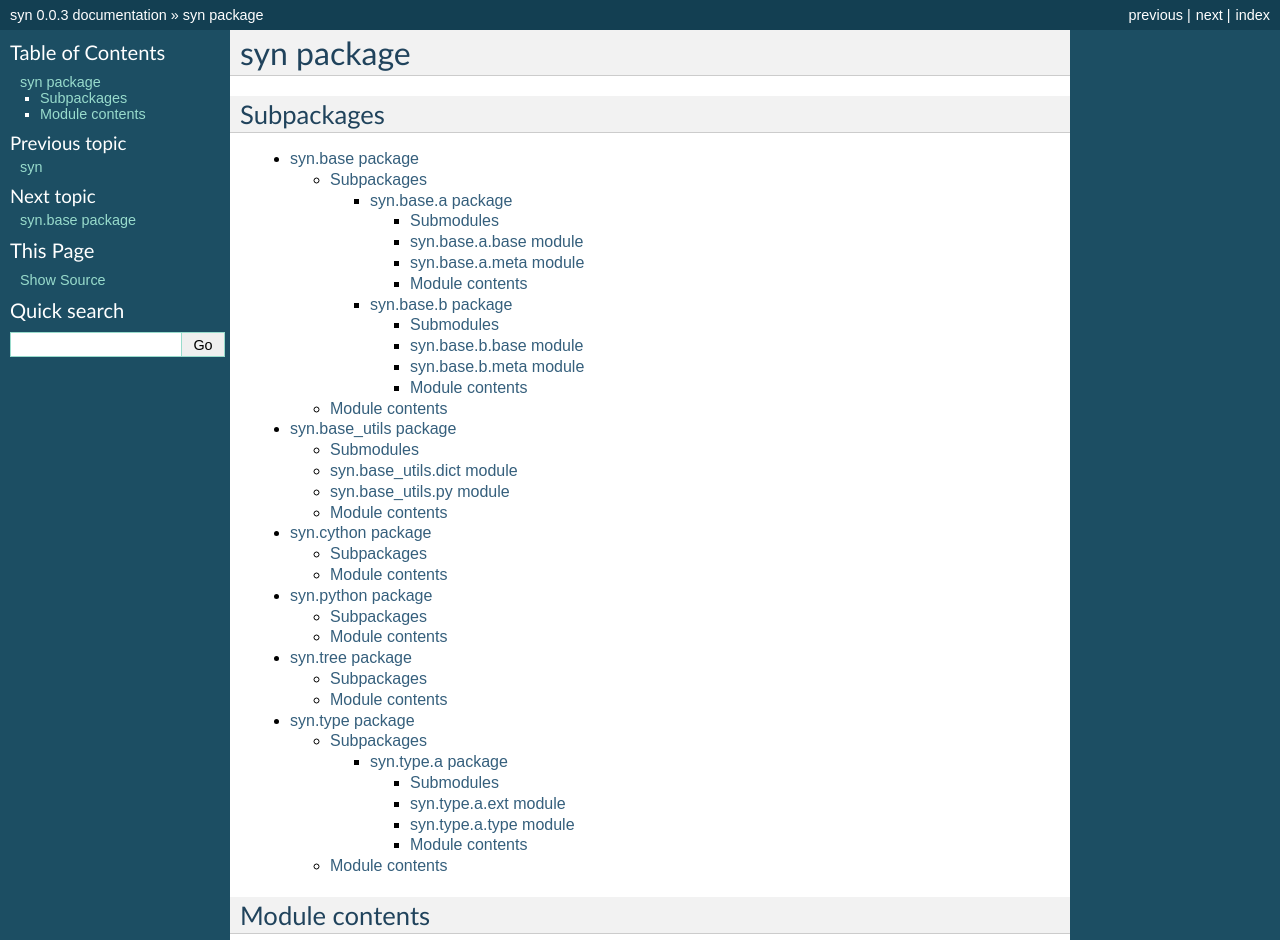
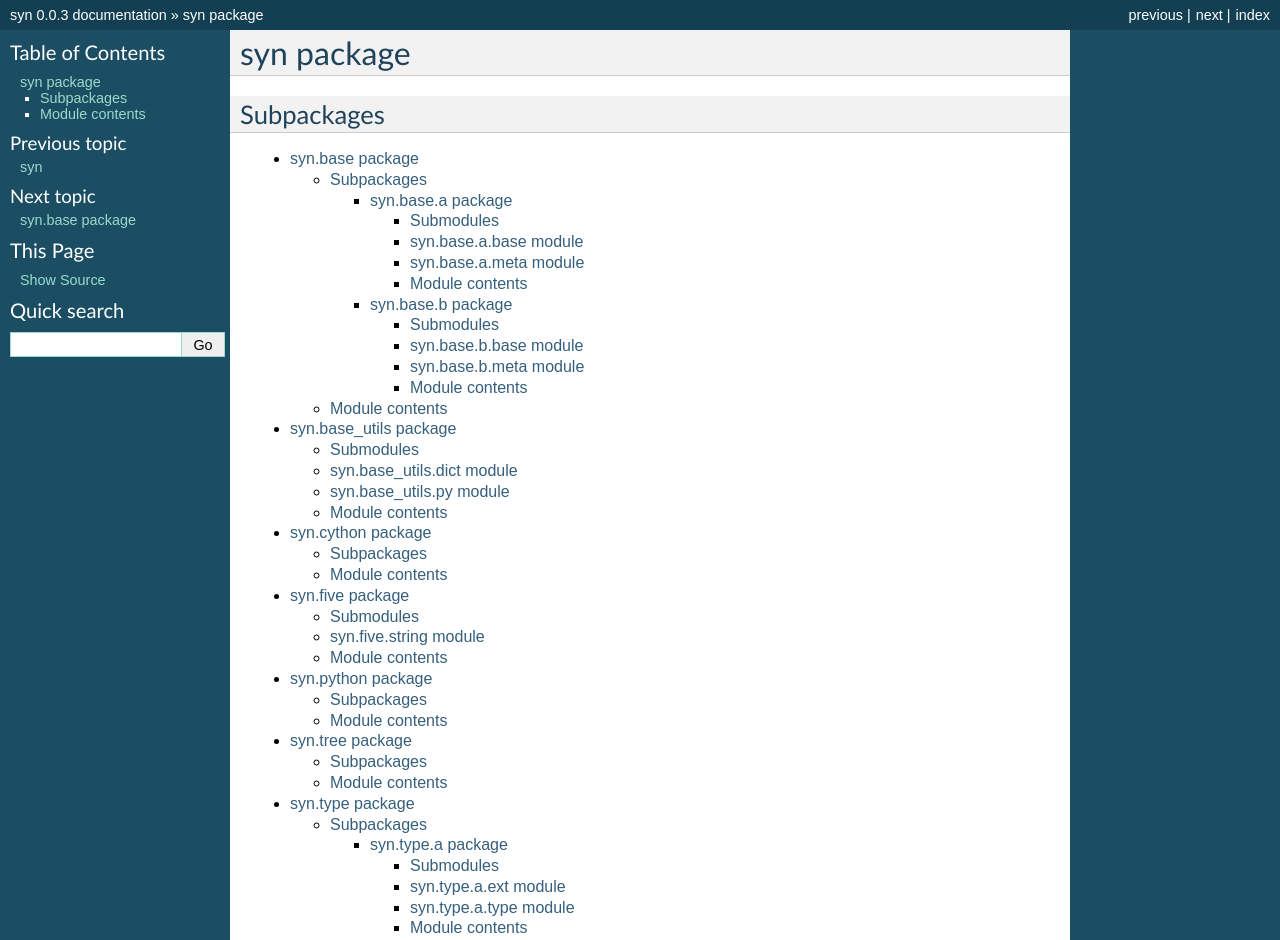
Before and after one commit to mbodenhamer/syn, a Sphinx documentation site: the page built from docs/syn.rst, in a window 1280 px wide, cut to the strip 0-940 px from the top of the page. Built offline with Sphinx 7.4.7, drawn with Linux system fonts in a browser that asks for light colours; pages that are not in the unit, such as notebooks, are missing from menus.

Commit message:
Updating docs

```diff
--- /dev/null
+++ b/docs/syn.five.rst
@@ -0,0 +1,22 @@
+syn.five package
+================
+
+Submodules
+----------
+
+syn.five.string module
+----------------------
+
+.. automodule:: syn.five.string
+    :members:
+    :undoc-members:
+    :show-inheritance:
+
+
+Module contents
+---------------
+
+.. automodule:: syn.five
+    :members:
+    :undoc-members:
+    :show-inheritance:
--- a/docs/syn.rst
+++ b/docs/syn.rst
@@ -9,6 +9,7 @@ Subpackages
     syn.base
     syn.base_utils
     syn.cython
+    syn.five
     syn.python
     syn.serialize
     syn.tree
```
